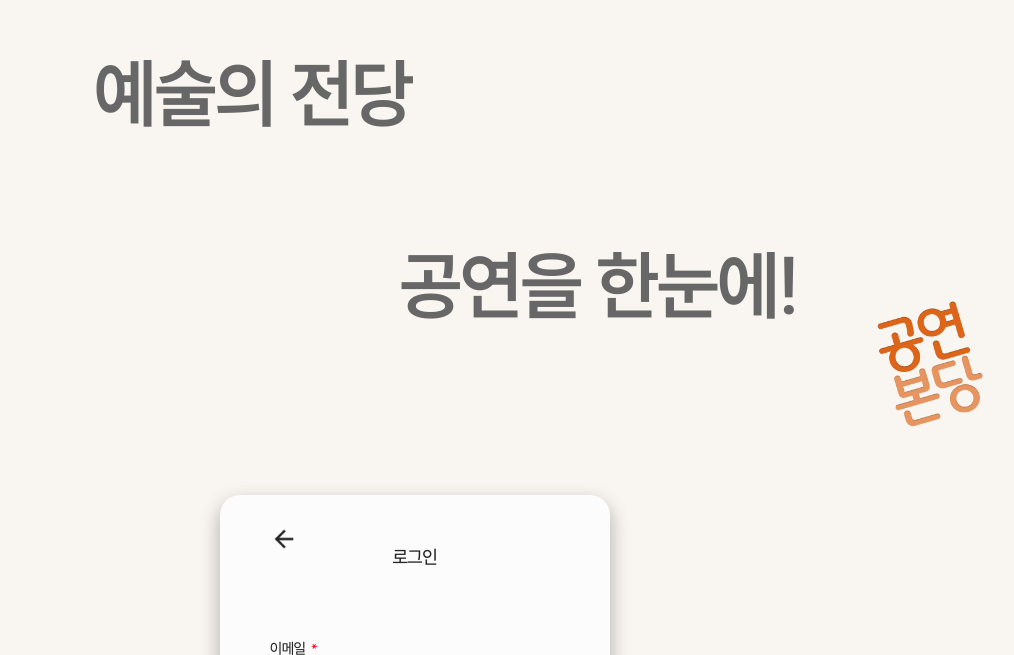
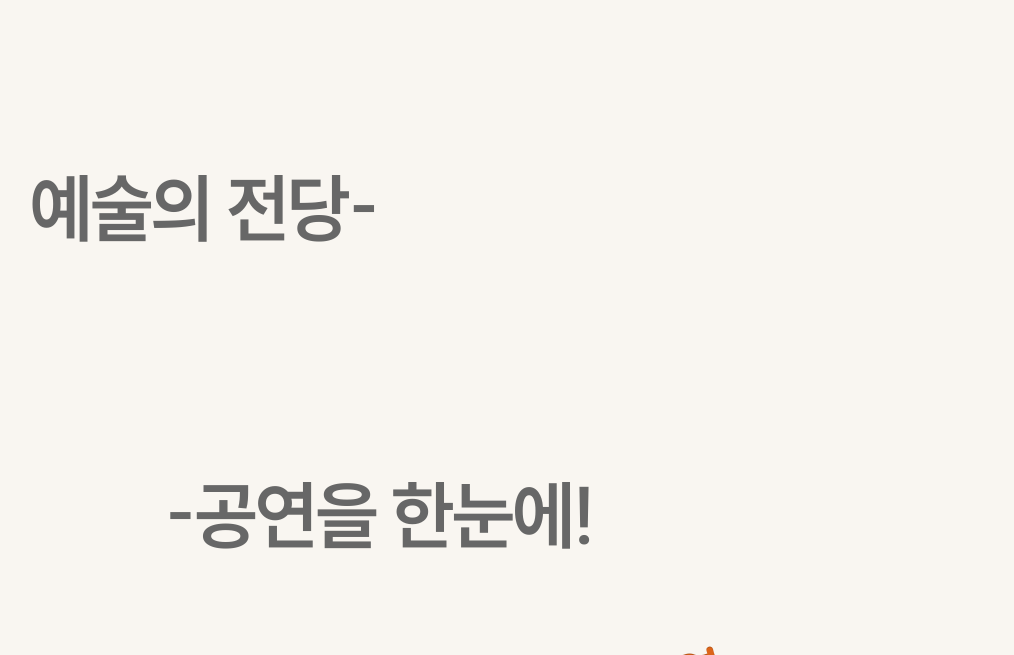
Before and after one commit to dododoodo/gongyeon, a React (Create React App) app in the folder front/: page /login in a window 1280 px wide. Shown: the part 145-800 px from the top of the page, without its empty margins (225-1239 px from the left). Built offline with nearby package versions, Linux system fonts and the light colour scheme; the HTML template or start-up script is replaced by a standard one.

Commit message:
배경수정6

```diff
--- a/front/src/App.js
+++ b/front/src/App.js
@@ -9,10 +9,10 @@
     <BrowserRouter>
       <div className="all_container">
         <div className="left">
-          <p>예술의 전당</p>
+          <p>예술의 전당-</p>
         </div>
         <div className="right">
-          <p>공연을 한눈에!</p>
+          <p>-공연을 한눈에!</p>
         </div>
         <img src={logo} alt="공연본당 로고 이미지" />
       </div>
--- a/front/src/styles/viewport.scss
+++ b/front/src/styles/viewport.scss
@@ -16,11 +16,9 @@
 
 
 .all_container {
+    width: 80vw;
+    height: 80vw;
     position: relative;
-    height: 80vh;
-    @media (max-width: 390px) {
-        background: $whiteColor;
-    }
 
     img {
         position: absolute;
```
